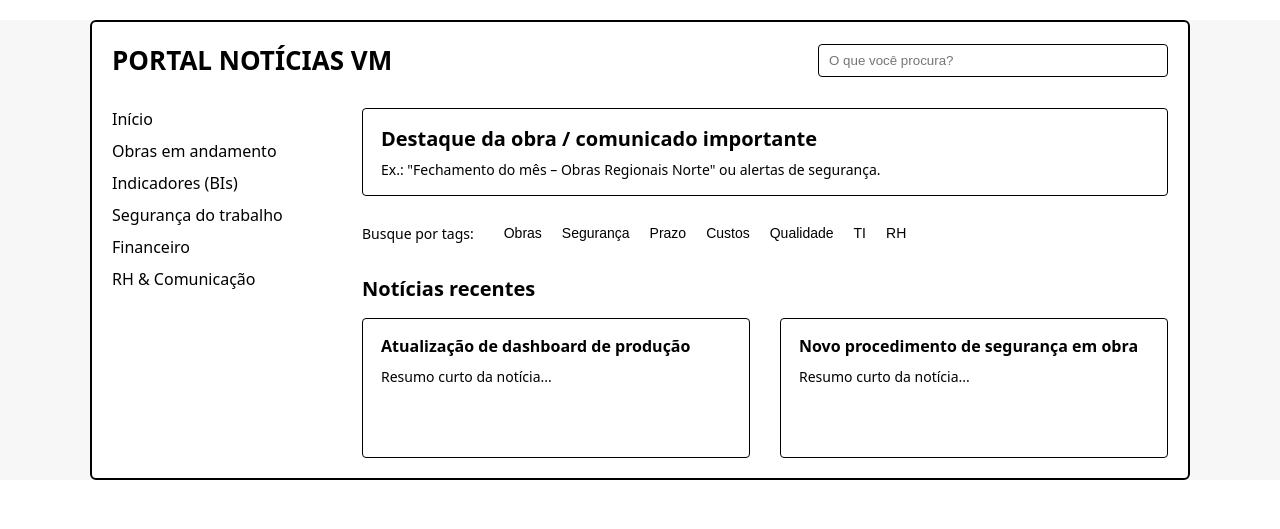
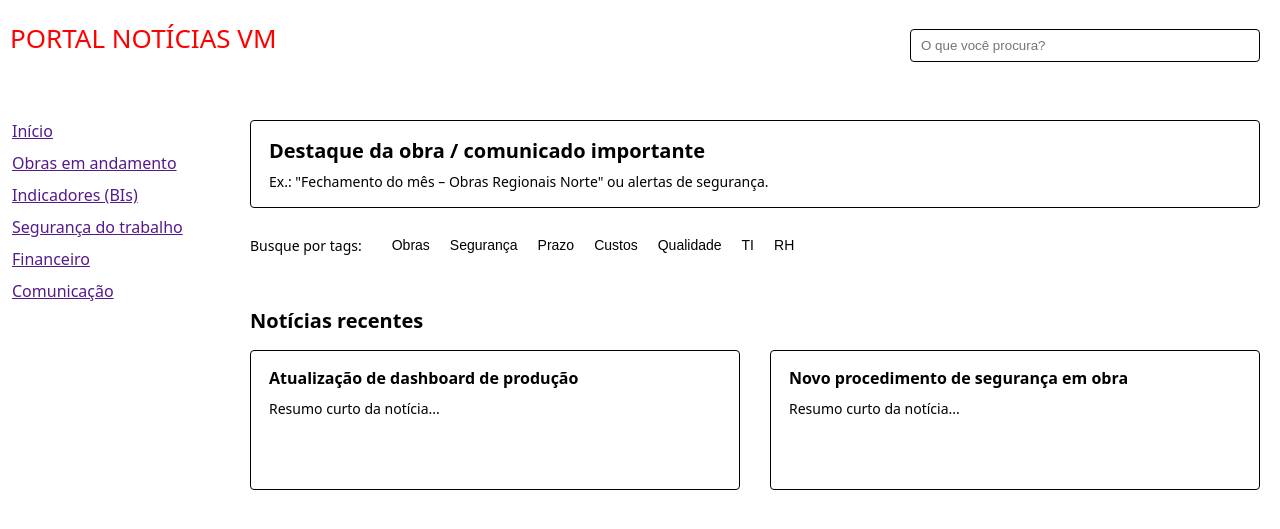
Before and after one commit to PedroDourado352/Pagina-de-noticias-PORTALVM, a Django app: page /tarefas/ in a window 1280 px wide. Shown: the top 529 px of the page. Run offline with Django 5.2, Linux system fonts and the light colour scheme.

Commit message:
melhoria em margem

```diff
--- a/tarefas/static/tarefas/style.css
+++ b/tarefas/static/tarefas/style.css
@@ -12,16 +12,6 @@ body {
     background-color: #f7f7f7;
 }
 
-/* Moldura geral da página */
-.page {
-    max-width: 1100px;
-    margin: 20px auto;
-    padding: 20px;
-    background-color: #fff;
-    border: 2px solid #000;
-    border-radius: 6px;
-}
-
 /* Cabeçalho */
 .header {
     display: flex;
@@ -31,11 +21,16 @@ body {
 }
 
 .logo {
-    font-size: 26px;
-    font-weight: 600;
+    margin: 20px 0;
+    margin-left: 10px;
+    height: 50px;
+    font-size: 26px; color: #ff0000;
+    font-weight: 500;
+
 }
 
 .search-container {
+    margin: auto 20px;
     flex: 0 0 350px;
 }
 
@@ -58,6 +53,7 @@ body {
 }
 
 .sidebar ul {
+    margin-left: 12px;
     list-style: none;
 }
 
@@ -73,6 +69,8 @@ body {
 
 /* Destaque da obra */
 .highlight {
+    margin: auto 0;
+    margin-right: 20px;
     border: 1px solid #000;
     padding: 16px 18px;
     border-radius: 4px;
@@ -95,6 +93,7 @@ body {
     flex-wrap: wrap;
     gap: 10px 20px;
     margin-bottom: 30px;
+    margin-top: 20px;
     font-size: 14px;
 }
 
@@ -113,11 +112,13 @@ body {
 
 /* Notícias recentes */
 .news h2 {
+    margin-top: 50px;
     font-size: 20px;
     margin-bottom: 16px;
 }
 
 .news-grid {
+    margin-right: 20px;
     display: flex;
     gap: 30px;
     flex-wrap: wrap;
--- a/templates/tarefas/home.html
+++ b/templates/tarefas/home.html
@@ -28,12 +28,12 @@
             <!-- Menu lateral -->
             <nav class="sidebar">
                 <ul>
-                    <li>Início</li>
-                    <li>Obras em andamento</li>
-                    <li>Indicadores (BIs)</li>
-                    <li>Segurança do trabalho</li>
-                    <li>Financeiro</li>
-                    <li>RH &amp; Comunicação</li>
+                    <li><a href="">Início</a></li>
+                    <li><a href="">Obras em andamento</a></li>
+                    <li><a href="">Indicadores (BIs)</a></li>
+                    <li><a href="">Segurança do trabalho</a></li>
+                    <li><a href="">Financeiro</a></li>
+                    <li><a href="">Comunicação</a></li>
                 </ul>
             </nav>
 
```
